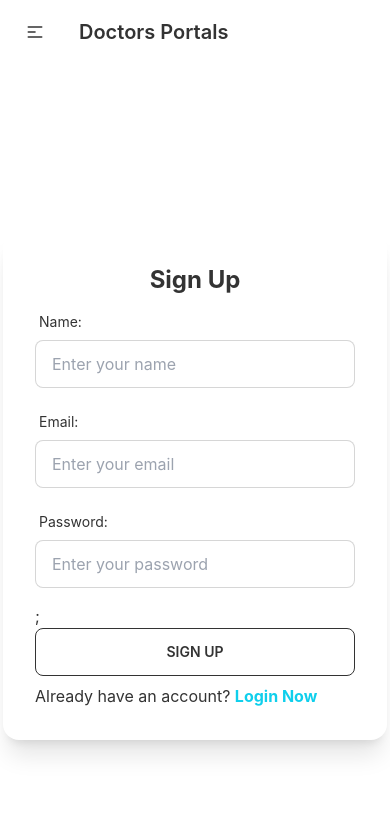
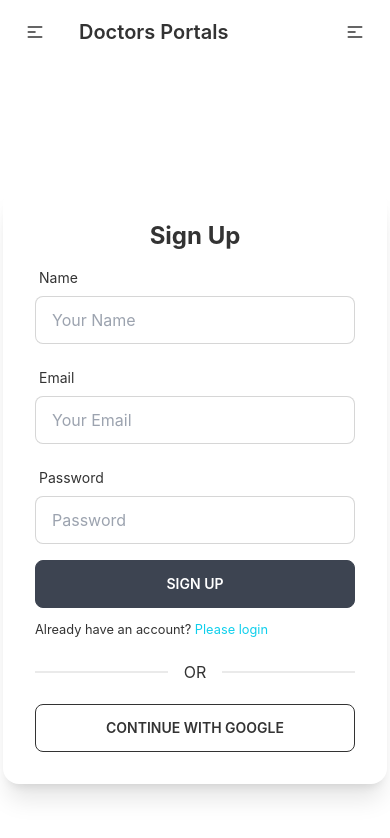
Before and after one commit to Redoyan2/Doctors-portals-client, a React (Create React App) app: page /signup in a window 390 px wide. Shown: the top 838 px of the page. Built offline with nearby package versions, Linux system fonts and the light colour scheme; no server answers.

Commit message:
all user

```diff
--- a/src/App.js
+++ b/src/App.js
@@ -12,6 +12,8 @@ import 'react-toastify/dist/ReactToastify.css';
 import Dashboard from './Shared pages/Dashboard/Dashboard';
 import MyAppointment from './Shared pages/Dashboard/MyAppointment';
 import MyReview from './Shared pages/Dashboard/MyReview';
+import MyHistory from './Shared pages/Dashboard/MyHistory';
+import Users from './Shared pages/Dashboard/Users';
 
 
 function App() {
@@ -35,6 +37,8 @@ function App() {
         } >
           <Route index element={<MyAppointment></MyAppointment>}></Route>
           <Route path="/dashboard/review" element={<MyReview></MyReview>}></Route>
+          <Route path="/dashboard/history" element={<MyHistory></MyHistory>}></Route>
+          <Route path="/dashboard/users" element={<Users></Users>}></Route>
         </Route>
 
       </Routes>
--- a/src/Pages/Authonication/SignUp.js
+++ b/src/Pages/Authonication/SignUp.js
@@ -1,75 +1,82 @@
 import React from 'react';
+import { useCreateUserWithEmailAndPassword, useSignInWithGoogle, useUpdateProfile } from 'react-firebase-hooks/auth';
+import auth from '../../firebase.init';
 import { useForm } from "react-hook-form";
-import { useCreateUserWithEmailAndPassword, useUpdateProfile } from 'react-firebase-hooks/auth';
 
 import { Link, useNavigate } from 'react-router-dom';
-import auth from '../../firebase.init';
+import useToken from '../../hooks/useToken';
 import Loading from '../../Shared pages/Loading/Loading';
-import { async } from '@firebase/util';
 
 const SignUp = () => {
-    const [createUserWithEmailAndPassword, user, loading, error, ] = useCreateUserWithEmailAndPassword(auth);
-    const [updateProfile, updating, UpdateError] = useUpdateProfile(auth);
+    const [signInWithGoogle, gUser, gLoading, gError] = useSignInWithGoogle(auth);
     const { register, formState: { errors }, handleSubmit } = useForm();
+    const [
+        createUserWithEmailAndPassword,
+        user,
+        loading,
+        error,
+    ] = useCreateUserWithEmailAndPassword(auth);
+
+    const [updateProfile, updating, updateError] = useUpdateProfile(auth);
+
+    const [token]  = useToken(user || gUser);
+
     const navigate = useNavigate();
 
+    let signInError;
 
-    let signUpError;
+    if (loading || gLoading || updating) {
+        return <Loading></Loading>
+    }
 
-    if(loading||updating){
-        return <Loading></Loading>
+    if (error || gError || updateError) {
+        signInError = <p className='text-red-500'><small>{error?.message || gError?.message || updateError?.message}</small></p>
+    }
+
+    if (token) {
+        navigate('/appointment');
+    }
+
+    const onSubmit = async data => {
+        await createUserWithEmailAndPassword(data.email, data.password);
+        await updateProfile({ displayName: data.name });
+        console.log('update done');
 
     }
-    if(error||UpdateError){
-        signUpError = <p className='text-red-600'>{error?.message||UpdateError?.message}</p>
-    }
-    if (user||updateProfile) {
-        console.log(user||updateProfile);
-    }
-    const onSubmit = async data => {
-        await createUserWithEmailAndPassword(data.email, data.password);
-        await updateProfile({ displayName: data.name});
-        navigate('/appointment');
-        console.log('update done');
-        console.log(data);
-    };
     return (
         <div className='flex h-screen justify-center items-center'>
             <div className="card w-96 bg-base-100 shadow-xl">
                 <div className="card-body">
-                    <h2 className=" text-center text-2xl font-bold " >Sign Up</h2>
+                    <h2 className="text-center text-2xl font-bold">Sign Up</h2>
+                    <form onSubmit={handleSubmit(onSubmit)}>
 
-
-                    <form onSubmit={handleSubmit(onSubmit)}>
                         <div className="form-control w-full max-w-xs">
                             <label className="label">
-                                <span className="label-text">Name:</span>
+                                <span className="label-text">Name</span>
                             </label>
                             <input
-                                type="name"
-                                placeholder="Enter your name"
+                                type="text"
+                                placeholder="Your Name"
                                 className="input input-bordered w-full max-w-xs"
                                 {...register("name", {
                                     required: {
                                         value: true,
                                         message: 'Name is Required'
-                                    },
-
+                                    }
                                 })}
                             />
                             <label className="label">
                                 {errors.name?.type === 'required' && <span className="label-text-alt text-red-500">{errors.name.message}</span>}
-                            {errors.name?.type === 'pattern' && <span className="label-text-alt text-red-500">{errors.name.message}</span>}
-
                             </label>
                         </div>
+
                         <div className="form-control w-full max-w-xs">
                             <label className="label">
-                                <span className="label-text">Email:</span>
+                                <span className="label-text">Email</span>
                             </label>
                             <input
                                 type="email"
-                                placeholder="Enter your email"
+                                placeholder="Your Email"
                                 className="input input-bordered w-full max-w-xs"
                                 {...register("email", {
                                     required: {
@@ -77,23 +84,23 @@ const SignUp = () => {
                                         message: 'Email is Required'
                                     },
                                     pattern: {
-                                      value: /[A-Za-z]{3}/,
-                                      message: 'Provide a valid Email'}
+                                        value: /[a-z0-9]+@[a-z]+\.[a-z]{2,3}/,
+                                        message: 'Provide a valid Email'
+                                    }
                                 })}
                             />
                             <label className="label">
                                 {errors.email?.type === 'required' && <span className="label-text-alt text-red-500">{errors.email.message}</span>}
                                 {errors.email?.type === 'pattern' && <span className="label-text-alt text-red-500">{errors.email.message}</span>}
-
                             </label>
                         </div>
                         <div className="form-control w-full max-w-xs">
                             <label className="label">
-                                <span className="label-text">Password:</span>
+                                <span className="label-text">Password</span>
                             </label>
                             <input
                                 type="password"
-                                placeholder="Enter your password"
+                                placeholder="Password"
                                 className="input input-bordered w-full max-w-xs"
                                 {...register("password", {
                                     required: {
@@ -102,22 +109,28 @@ const SignUp = () => {
                                     },
                                     minLength: {
                                         value: 6,
-                                      message: 'Provide a valid Password'}
+                                        message: 'Must be 6 characters or longer'
+                                    }
                                 })}
                             />
                             <label className="label">
                                 {errors.password?.type === 'required' && <span className="label-text-alt text-red-500">{errors.password.message}</span>}
-                            {errors.password?.type === 'pattern' && <span className="label-text-alt text-red-500">{errors.password.message}</span>}
-
+                                {errors.password?.type === 'minLength' && <span className="label-text-alt text-red-500">{errors.password.message}</span>}
                             </label>
                         </div>
-                        {signUpError};
-                        <input className='btn btn-outline w-full max-w-xs' type="submit" value="Sign Up"/>
+
+                        {signInError}
+                        <input className='btn w-full max-w-xs text-white' type="submit" value="Sign Up" />
                     </form>
-                        <p className='text-m'>Already have an account? <Link className='text-primary font-bold ' to='/login'>Login Now</Link></p>
+                    <p><small>Already have an account? <Link className='text-primary' to="/login">Please login</Link></small></p>
+                    <div className="divider">OR</div>
+                    <button
+                        onClick={() => signInWithGoogle()}
+                        className="btn btn-outline"
+                    >Continue with Google</button>
                 </div>
             </div>
-        </div>
+        </div >
     );
 };
 
--- a/src/Shared pages/Dashboard/MyAppointment.js
+++ b/src/Shared pages/Dashboard/MyAppointment.js
@@ -1,11 +1,70 @@
-import React from 'react';
+import React, { useEffect, useState } from 'react';
+import { useAuthState } from 'react-firebase-hooks/auth';
+import auth from '../../firebase.init';
+import { useNavigate } from 'react-router-dom';
+import { signOut } from 'firebase/auth';
 
-const MyAppointment = () => {
+const MyAppointments = () => {
+
+    const [appointments, setAppointments] = useState([]);
+    const [user] = useAuthState(auth);
+    const navigate = useNavigate()
+
+    useEffect(() => {
+        if (user) {
+            fetch(`http://localhost:5002/booking?patient=${user.email}`, {
+                method: 'GET',
+                headers: {
+                    'authorization': `Bearer ${localStorage.getItem('accessToken')}`
+                }
+            })
+                .then(res => {
+                    console.log('res', res);
+                    if (res.status === 401 || res.status === 403) {
+                        signOut(auth);
+                        localStorage.removeItem('accessToken');
+                        navigate('/');
+                    }
+                    return res.json()
+                })
+                .then(data => {
+
+                    setAppointments(data);
+                });
+        }
+    }, [user])
+
     return (
         <div>
-            <h1>My Appointments</h1>
+            <h2>My Appointments: {appointments.length}</h2>
+            <div class="overflow-x-auto">
+                <table class="table w-full">
+                    <thead>
+                        <tr>
+                            <th></th>
+                            <th>Name</th>
+                            <th>Date</th>
+                            <th>Time</th>
+                            <th>Treatment</th>
+                        </tr>
+                    </thead>
+                    <tbody>
+                        {
+                            appointments.map((a, index) => <tr>
+                                <th>{index + 1}</th>
+                                <td>{a.patientName}</td>
+                                <td>{a.date}</td>
+                                <td>{a.slot}</td>
+                                <td>{a.treatment}</td>
+                            </tr>)
+                        }
+
+
+                    </tbody>
+                </table>
+            </div>
         </div>
     );
 };
 
-export default MyAppointment;
+export default MyAppointments;
--- /dev/null
+++ b/src/Shared pages/Dashboard/UserRow.js
@@ -0,0 +1,11 @@
+import React from 'react';
+
+const UserRow = () => {
+    return (
+        <div>
+
+        </div>
+    );
+};
+
+export default UserRow;
--- /dev/null
+++ b/src/Shared pages/Dashboard/Users.js
@@ -0,0 +1,45 @@
+import React from 'react';
+import { useQuery } from 'react-query';
+import Loading from '../Loading/Loading';
+
+import UserRow from './UserRow';
+
+const Users = () => {
+    const { data: users, isLoading, refetch } = useQuery('users', () => fetch('http://localhost:5002/user', {
+        method: 'GET',
+        headers:{
+            authorization: `Bearer ${localStorage.getItem('accessToken')}`
+        }
+    }).then(res => res.json()));
+    if (isLoading) {
+        return <Loading></Loading>
+    }
+    return (
+        <div>
+            <h2 className="text-2xl">All Users: {users.length}</h2>
+            <div class="overflow-x-auto">
+                <table class="table w-full">
+                    <thead>
+                        <tr>
+                            <th></th>
+                            <th>Name</th>
+                            <th>Job</th>
+                            <th>Favorite Color</th>
+                        </tr>
+                    </thead>
+                    <tbody>
+                       {
+                           users.map(user=><UserRow
+                           key={user._id}
+                           user={user}
+                           refetch={refetch}
+                           ></UserRow>)
+                       }
+                    </tbody>
+                </table>
+            </div>
+        </div>
+    );
+};
+
+export default Users;
--- a/src/Shared pages/Navbar/Navbar.js
+++ b/src/Shared pages/Navbar/Navbar.js
@@ -8,6 +8,7 @@ const Navbar = () => {
     const [user] = useAuthState(auth);
     const logout =()=>{
         signOut(auth);
+        localStorage.removeItem('accessToken');
     }
 
 
@@ -42,7 +43,11 @@ const Navbar = () => {
                     {menus}
                 </ul>
             </div>
-
+            <div className="navbar-end">
+                <label tabIndex="1" for="dashboard-sidebar" className="btn btn-ghost lg:hidden">
+                    <svg xmlns="http://www.w3.org/2000/svg" className="h-5 w-5" fill="none" viewBox="0 0 24 24" stroke="currentColor"><path strokeLinecap="round" strokeLinejoin="round" strokeWidth="2" d="M4 6h16M4 12h8m-8 6h16" /></svg>
+                </label>
+            </div>
         </div>
     );
 };
--- /dev/null
+++ b/src/hooks/useToken.js
@@ -0,0 +1,32 @@
+
+import { useEffect, useState } from "react"
+
+const useToken = user =>{
+    const [token, setToken] = useState('');
+    useEffect( () =>{
+        const email = user?.user?.email;
+        const currentUser = {email: email};
+        if(email){
+            fetch(`http://localhost:5002/user/${email}`, {
+                method:'PUT',
+                headers: {
+                    'content-type': 'application/json'
+                },
+                body:JSON.stringify(currentUser)
+            })
+            .then(res=>res.json())
+            .then(data => {
+                console.log('data inside useToken', data);
+                console.log(data);
+               const accessToken = data.token;
+               localStorage.setItem('accessToken', accessToken);
+                setToken(accessToken);
+
+            })
+        }
+
+    }, [user]);
+    return [token];
+}
+
+export default useToken;
```
Also changed, not shown: src/Pages/Authonication/Login/Login.js (+10 -1 lines), src/Shared pages/Dashboard/Dashboard.js (+9 -7 lines), src/Shared pages/Dashboard/MyHistory.js (added, +11 -0 lines). Lines whose indentation alone changed are shown as unchanged.
